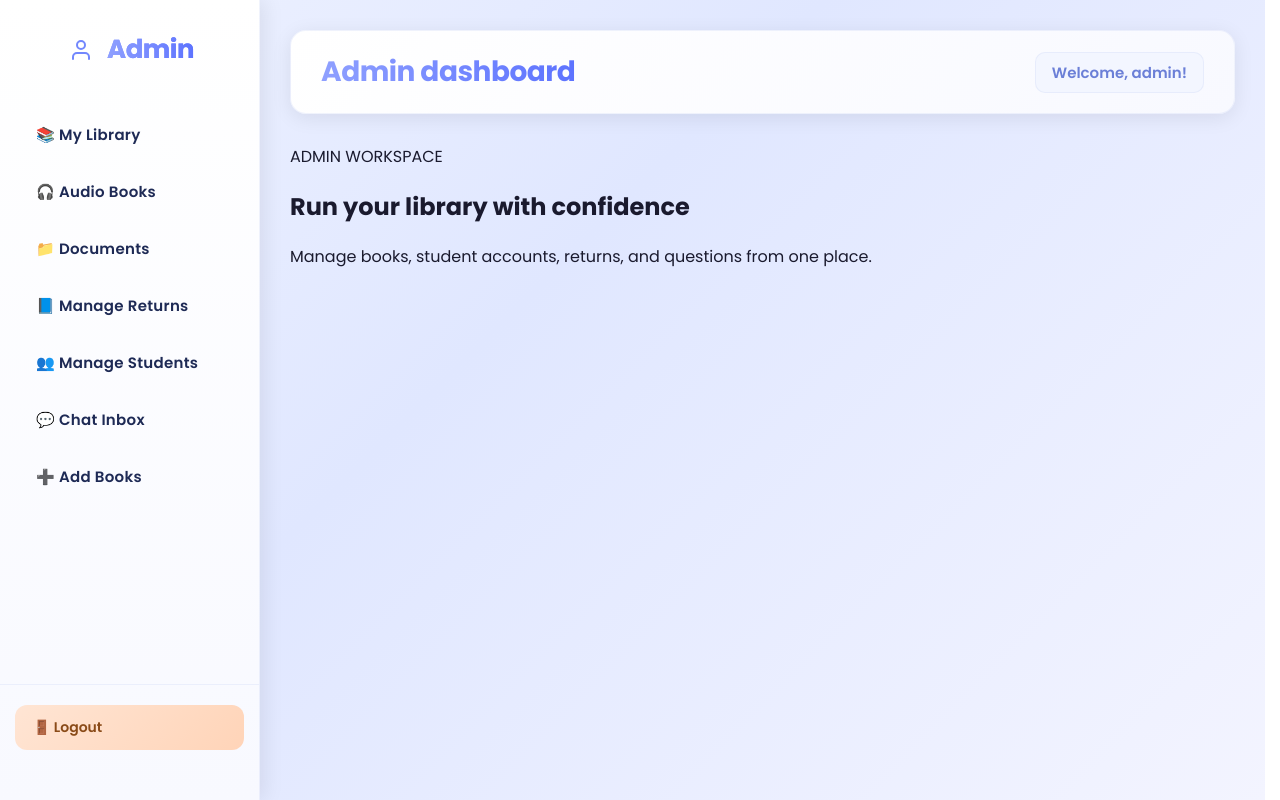
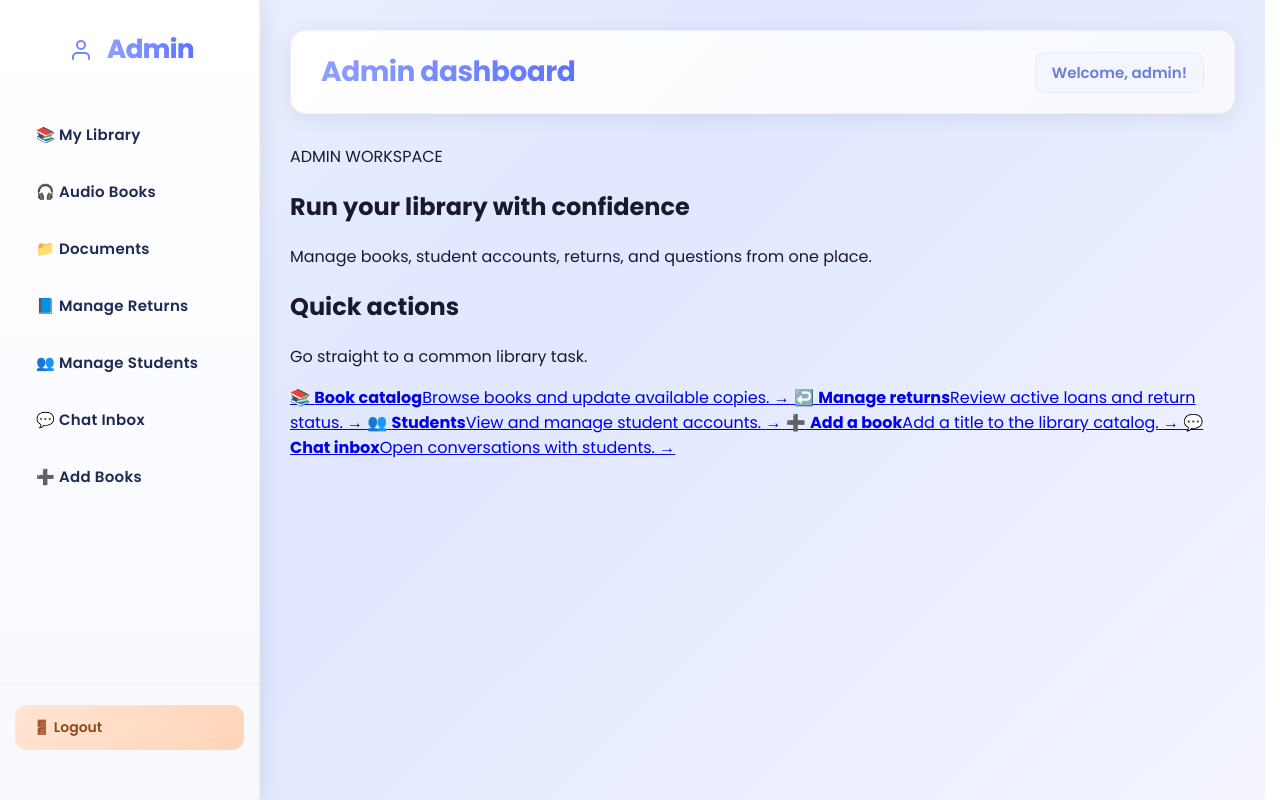
Before and after one commit to Muralivijayagiri/Library-Management-system, a PHP site: page /Library_Managment/admin/admin_dashboard.php in a window 1280 px wide. Run offline with PHP 8.4, Linux system fonts and the light colour scheme; a user stored in the database is signed in.

Commit message:
Add admin dashboard quick actions

```diff
--- a/admin/admin_dashboard.php
+++ b/admin/admin_dashboard.php
@@ -33,7 +33,39 @@ if (!isset($_SESSION['admin_logged_in'])) {
                 <p>Manage books, student accounts, returns, and questions from one place.</p>
             </section>
 
-
+            <section class="dashboard-actions" aria-labelledby="admin-actions-title">
+                <div class="dashboard-section-heading">
+                    <h2 id="admin-actions-title">Quick actions</h2>
+                    <p>Go straight to a common library task.</p>
+                </div>
+                <div class="dashboard-action-grid">
+                    <a class="dashboard-action-card" href="my_library.php">
+                        <span class="dashboard-action-icon" aria-hidden="true">📚</span>
+                        <span class="dashboard-action-copy"><strong>Book catalog</strong><span>Browse books and update available copies.</span></span>
+                        <span class="dashboard-action-arrow" aria-hidden="true">→</span>
+                    </a>
+                    <a class="dashboard-action-card" href="manage_books.php">
+                        <span class="dashboard-action-icon" aria-hidden="true">↩️</span>
+                        <span class="dashboard-action-copy"><strong>Manage returns</strong><span>Review active loans and return status.</span></span>
+                        <span class="dashboard-action-arrow" aria-hidden="true">→</span>
+                    </a>
+                    <a class="dashboard-action-card" href="manage_students.php">
+                        <span class="dashboard-action-icon" aria-hidden="true">👥</span>
+                        <span class="dashboard-action-copy"><strong>Students</strong><span>View and manage student accounts.</span></span>
+                        <span class="dashboard-action-arrow" aria-hidden="true">→</span>
+                    </a>
+                    <a class="dashboard-action-card" href="add.php">
+                        <span class="dashboard-action-icon" aria-hidden="true">➕</span>
+                        <span class="dashboard-action-copy"><strong>Add a book</strong><span>Add a title to the library catalog.</span></span>
+                        <span class="dashboard-action-arrow" aria-hidden="true">→</span>
+                    </a>
+                    <a class="dashboard-action-card" href="chat_inbox.php">
+                        <span class="dashboard-action-icon" aria-hidden="true">💬</span>
+                        <span class="dashboard-action-copy"><strong>Chat inbox</strong><span>Open conversations with students.</span></span>
+                        <span class="dashboard-action-arrow" aria-hidden="true">→</span>
+                    </a>
+                </div>
+            </section>
         </main>
 
     </div>
```
